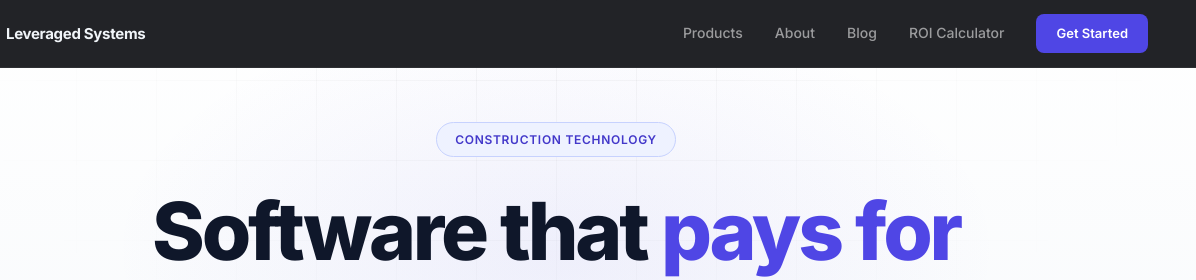
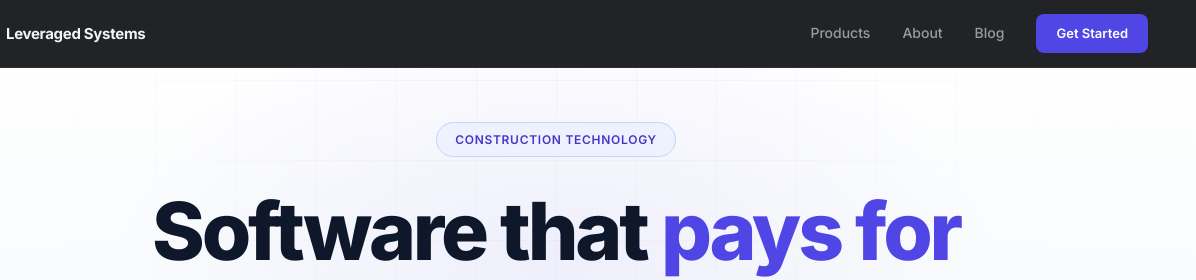
Before and after one commit to littleshanem-maker/leveragedsystems, a website: page index.html in a window 1280 px wide. Shown: the top 280 px of the page, 84-1280 px from the left. Drawn offline with Linux system fonts and the light colour scheme.

Commit message:
Remove ROI Calculator from main nav on leveragedsystems.com.au

```diff
--- a/index.html
+++ b/index.html
@@ -409,7 +409,6 @@ footer {
     <a href="#products">Products</a>
     <a href="#about">About</a>
     <a href="/blog/">Blog</a>
-    <a href="https://variationshield.com.au/calculator">ROI Calculator</a>
     <a href="https://buy.stripe.com/3cI00j9wN8ZQ1Gs90XfrW02" class="nav-cta">Get Started</a>
   </div>
   <button class="nav-hamburger" aria-label="Menu" onclick="toggleMobileMenu()">
@@ -420,7 +419,6 @@ footer {
   <a href="#products" onclick="closeMobileMenu()">Products</a>
   <a href="#about" onclick="closeMobileMenu()">About</a>
   <a href="/blog/" onclick="closeMobileMenu()">Blog</a>
-  <a href="https://variationshield.com.au/calculator" onclick="closeMobileMenu()">ROI Calculator</a>
   <a href="https://buy.stripe.com/3cI00j9wN8ZQ1Gs90XfrW02" onclick="closeMobileMenu()" class="mobile-menu-cta">Get Started →</a>
 </div>
 
```
